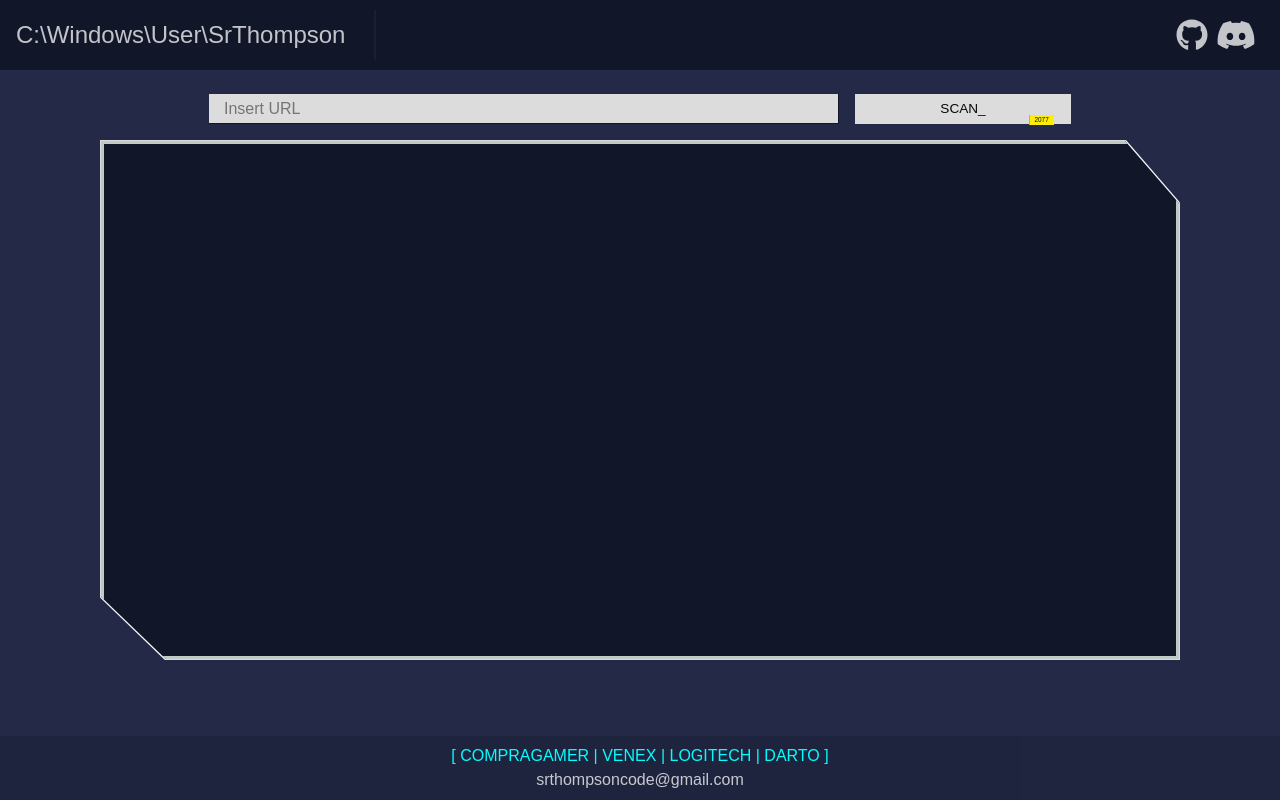
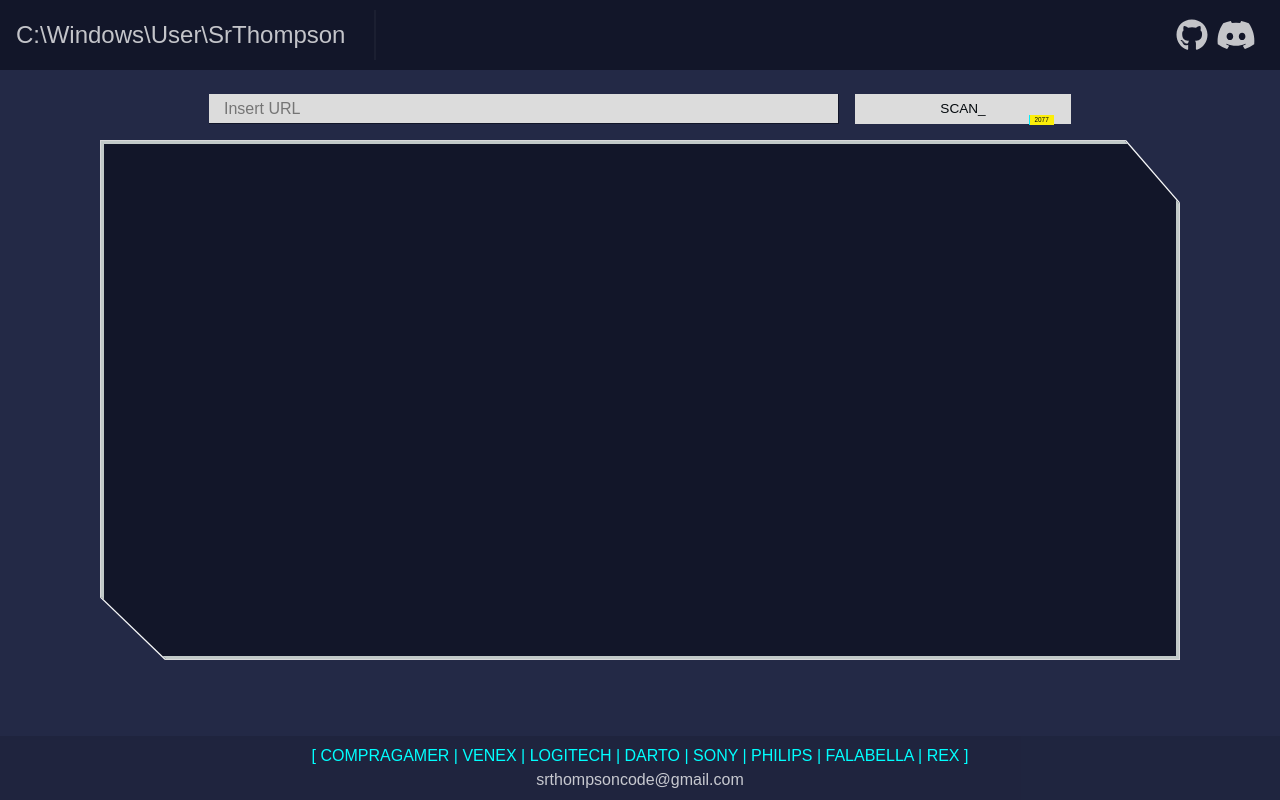
Before and after one commit to SrThompsonCode/stock-scraper, a React (Create React App) app: page / in a window 1280 px wide. Built offline with nearby package versions, Linux system fonts and the light colour scheme; a web font is replaced by a local one.

Commit message:
Adding more suported websites

```diff
--- a/src/components/Footer.js
+++ b/src/components/Footer.js
@@ -8,7 +8,8 @@ import "../FontAwesome";
 const Footer = () => (
   <div className='footer text-center justify-content-center '>
     <span className='footer_p '>
-      [ COMPRAGAMER | VENEX | LOGITECH | DARTO ]
+      [ COMPRAGAMER | VENEX | LOGITECH | DARTO | SONY | PHILIPS | FALABELLA |
+      REX ]
     </span>
     <div>srthompsoncode@gmail.com</div>
   </div>
--- a/src/components/styles/Footer.css
+++ b/src/components/styles/Footer.css
@@ -10,3 +10,8 @@
 .footer_p {
   color: aqua;
 }
+@media screen and (max-width: 678px) {
+  .footer {
+    display: none;
+  }
+}
--- a/src/pages/styles/Home.css
+++ b/src/pages/styles/Home.css
@@ -17,10 +17,6 @@
   box-sizing: border-box;
   text-align: center;
   outline: none;
-}
-.home_button:active {
-  box-shadow: 0px 2px 0px 0px #d7e2e0, 0px -2px 0px 0px #a9a9a9,
-    2px 0px 0px 0px #d7e2e0, -2px 0px 0px 0px #a9a9a9;
 }
 .home_button:active {
   box-shadow: 0px 2px 0px 0px #d7e2e0, 0px -2px 0px 0px #a9a9a9,
```
